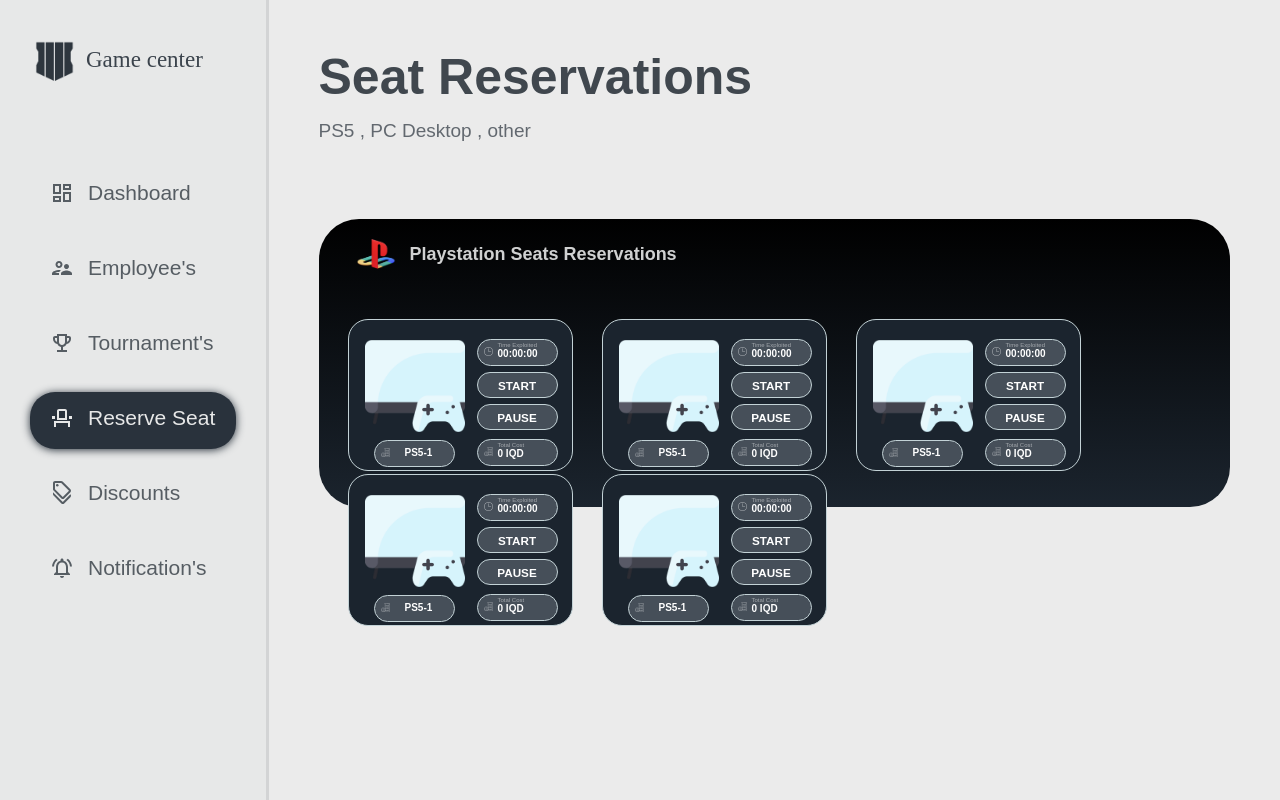
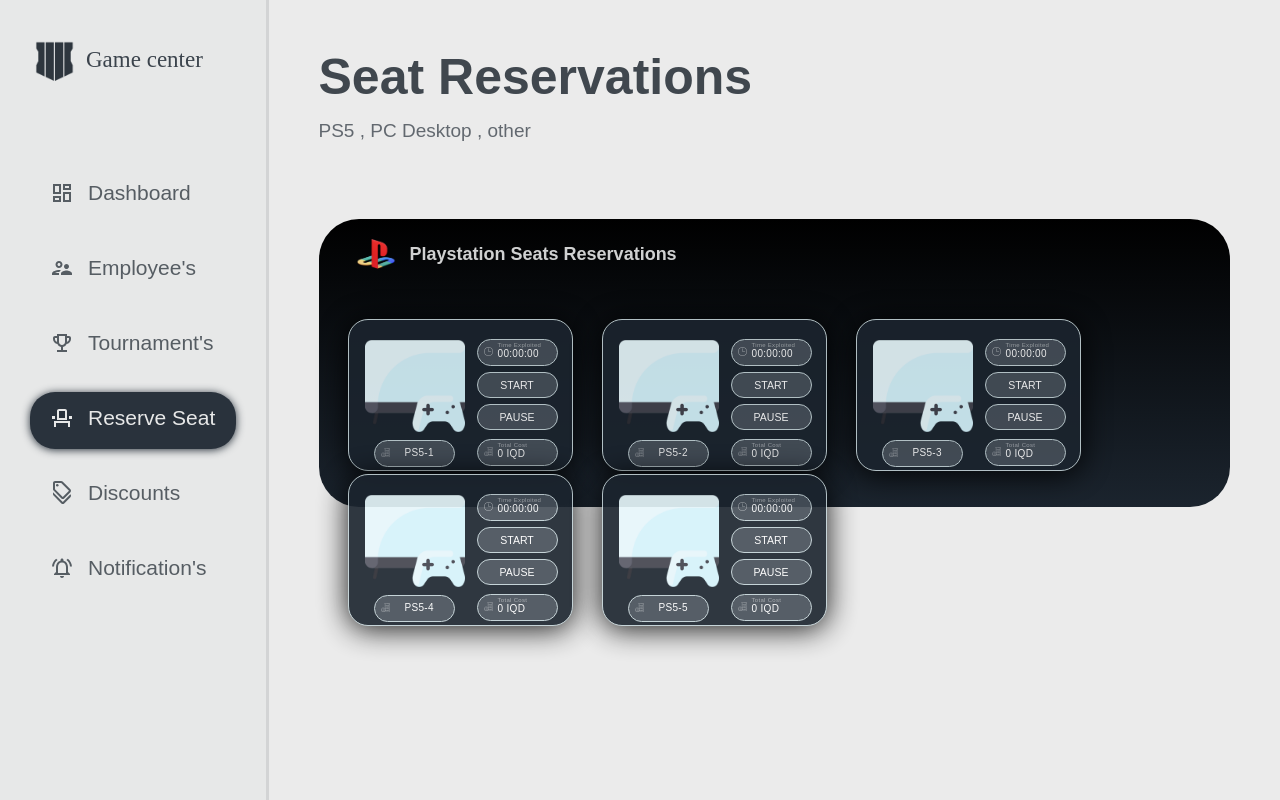
Before and after one commit to AL1NABEEL/Gaming-Center, a React (Create React App) app: page /reservations in a window 1280 px wide. Built offline with nearby package versions, Linux system fonts and the light colour scheme; a web font is replaced by a local one.

Commit message:
Add names to the playstations

```diff
--- a/src/App.css
+++ b/src/App.css
@@ -1,10 +1,11 @@
 
 @import url('https://fonts.googleapis.com/css2?family=Bai+Jamjuree:wght@400;500;600;700&display=swap');
-
+h1,h2,h3{font-weight: 400;}
 *{
   margin: 0%;
   padding: 0%;
   text-decoration: none;
+
 }
 
 .Container{
@@ -66,7 +67,6 @@
 
 .Reservation-Container{
   margin: 48px 50px;
-
 }
 .top-section {
   font-family: 'Bai Jamjuree', sans-serif;
@@ -81,7 +81,7 @@
 .top-section p{
   color: #29323C;
   font-size: 19px;
-  font-weight: regular;
+  font-weight: normal;
   opacity: 70%;
   margin-bottom: 77px;
 }
@@ -106,15 +106,18 @@
  opacity: 90%;
 }
 .ps5-card{
+  letter-spacing: 0.3px;
   background-color: #1B242E;
   border: #C3D2D6 1px solid;
   border-radius: 20px;
   width: 223px;
   height: 150px;
   font-family: 'Bai Jamjuree', sans-serif;
-  font-weight: 400;
+  font-weight: 400px;
   display: inline-flex;
   margin:0px 0px 0px 29px;
+  opacity: 90%;
+  box-shadow: 0px 3px 30px black;
 }
 
 .Timer{
@@ -127,7 +130,9 @@
   color: white;
   font-size: 6px;
   margin-bottom: 6px;
+
 }
+
 .TimerContent{
 align-items: center;
 margin-top: 2px;
@@ -153,13 +158,13 @@
 .TimeSystem button {
   background-color: #464F59;
   font-family: 'Bai Jamjuree', sans-serif;
-  font-weight: 400;
+  font-weight: normal;
   width: 81px;
   height: 26px;
   border: #C3D2D6 1px solid;
   border-radius: 20px;
   color: white;
-  font-size: 10px;
+  font-size: 9px;
   align-items: center;
   text-align: center;
   margin-bottom: 6px;
--- a/src/component/CountTime.jsx
+++ b/src/component/CountTime.jsx
@@ -1,4 +1,4 @@
-import {Reac,useRef,useEffect,useState} from 'react'
+import {React,useRef,useEffect,useState} from 'react'
 import clock from '../Makers project/logo and icons/clock.png'
 import calculator from '../Makers project/logo and icons/calculator.png'
 import PS5TV from '../Makers project/logo and icons/PS5TV.png'
@@ -12,7 +12,7 @@
 return hours + ':' + minutes + ':' + seconds
 }
 
-function CountTime() {
+function CountTime(Name) {
     const [count, setCount] = useState(0)
     const [active, setActive] = useState(false);
     const [ButtonText, setButtonText] = useState('START')
@@ -51,14 +51,13 @@
 
 }
 
-
   return (
     <div className='TimeSystem'>
         <div className='CardPS5IMG'><img src={PS5TV} width={100} height={100} alt="ps5 tv"/>
         <div className="Timer" id='ImgTime'>
            <div className='TimerImg'> <img src={calculator} width={9} height={9} alt="clock" /></div>
             <div className='PS5Name'>
-           <h2>PS5-1</h2>
+           <h2>{Name.Name}</h2>
             </div>
         </div>
         </div>
--- a/src/component/CountTimeData.jsx
+++ b/src/component/CountTimeData.jsx
@@ -1,19 +1,19 @@
 export const CountTimeData = [
 
 {
-    name : 'PS5-1'
+    Name : 'PS5-1'
 },
 {
-    name : 'PS5-2'
+    Name : 'PS5-2'
 },
 {
-    name : 'PS5-3'
+    Name : 'PS5-3'
 },
 {
-    name : 'PS5-4'
+    Name : 'PS5-4'
 },
 {
-    name : 'PS5-5'
+    Name : 'PS5-5'
 },
 
 ]
--- a/src/pages/Reservations.jsx
+++ b/src/pages/Reservations.jsx
@@ -16,7 +16,7 @@
             <p>Playstation Seats Reservations</p>
           </div>
           {CountTimeData.map((item,index)=>{
-            return(<div className="ps5-card" key={index}><CountTime/></div>)
+            return(<div className="ps5-card" key={index} ><CountTime Name={item.Name}/></div>)
           })}
 
          </div>
```
